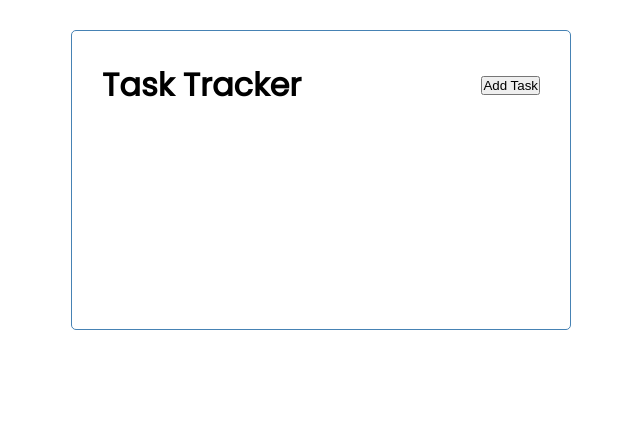
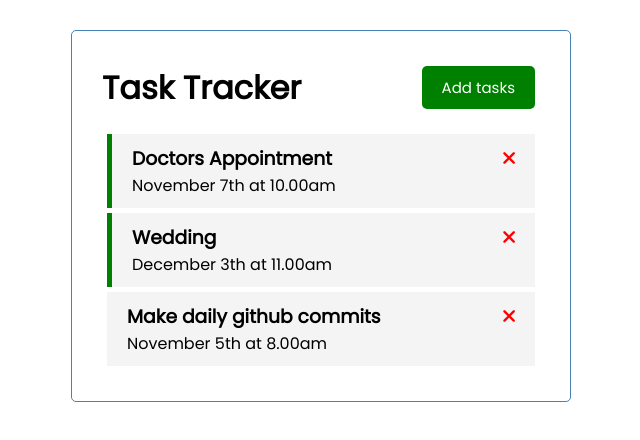
Before and after one commit to LordRanchoatos/vue-task-manager, a Vue app: page / in a window 1280 px wide. Shown: the top 440 px of the page, without its empty margins (319-959 px from the left). Built offline with nearby package versions, Linux system fonts and the light colour scheme.

Commit message:
app components ready

```diff
--- a/public/index.html
+++ b/public/index.html
@@ -5,6 +5,7 @@
     <meta http-equiv="X-UA-Compatible" content="IE=edge">
     <meta name="viewport" content="width=device-width,initial-scale=1.0">
     <link rel="icon" href="<%= BASE_URL %>favicon.ico">
+    <link rel="stylesheet" href="https://cdnjs.cloudflare.com/ajax/libs/font-awesome/6.2.0/css/all.min.css" integrity="sha512-xh6O/CkQoPOWDdYTDqeRdPCVd1SpvCA9XXcUnZS2FmJNp1coAFzvtCN9BmamE+4aHK8yyUHUSCcJHgXloTyT2A==" crossorigin="anonymous" referrerpolicy="no-referrer" />
     <title><%= htmlWebpackPlugin.options.title %></title>
   </head>
   <body>
--- a/src/App.vue
+++ b/src/App.vue
@@ -1,16 +1,46 @@
 <template>
   <div class="container">
   <Header title="Task Tracker" />
+  <Tasks :tasks="tasks" />
   </div>
 </template>
 
 <script>
 import Header from './components/Header.vue'
+import Tasks from './components/Tasks.vue'
 
 export default {
   name: 'App',
   components: {
     Header,
+    Tasks,
+  },
+  data() {
+    return {
+      tasks: []
+    }
+  },
+  created() {
+    this.tasks = [
+      {
+        id: 1,
+        text: 'Doctors Appointment',
+        day: "November 7th at 10.00am",
+        reminder: true,
+      },
+      {
+        id: 2,
+        text: 'Wedding',
+        day: "December 3th at 11.00am",
+        reminder: true,
+      },
+      {
+        id: 3,
+        text: 'Make daily github commits',
+        day: "November 5th at 8.00am",
+        reminder: false,
+      },
+    ]
   }
 }
 </script>
--- a/src/components/Button.vue
+++ b/src/components/Button.vue
@@ -1,9 +1,18 @@
 <template>
-    <button>Add Task</button>
+    <button @click="onClick()" :style="{background: color}" class="btn">{{ text }}</button>
 </template>
 
 <script>
 export default {
     name: 'Button',
+    props: {
+        text: String,
+        color: String,
+    },
+    methods: {
+        onClick()  {
+            console.log("click.....")
+        }
+    }
 }
 </script>
--- a/src/components/Header.vue
+++ b/src/components/Header.vue
@@ -1,12 +1,12 @@
 <template>
     <header>
         <h1>{{ title }}</h1>
-        <Button />
+        <Button text="Add tasks" color="green"/>
     </header>
 </template>
 
 <script>
-import Button from './Button.vue'
+import Button from './Button'
 
 
 export default {
@@ -15,7 +15,7 @@
         title: String,
     },
     components: {
-        Button
+        Button,
     }
 }
 </script>
--- /dev/null
+++ b/src/components/Task.vue
@@ -0,0 +1,45 @@
+<template>
+    <div :class="[task.reminder ? 'reminder' : '','task']">
+        <h3>
+            {{ task.text }}
+            <i @click="onDelete(task.id)" class="fas fa-times"></i>
+        </h3>
+        <p>{{ task.day }}</p>
+    </div>
+</template>
+
+<script>
+    export default {
+        name: 'Task',
+        props: {
+            task: Object,
+        },
+        methods: {
+            onDelete(id) {
+                console.log(id)
+            }
+        }
+    }
+</script>
+
+<style scope>
+.fas {
+    color: red;
+}
+.task {
+    background: #f4f4f4;
+    margin: 5px;
+    padding: 10px 20px;
+    padding: 10px 20px;
+    cursor: pointer;
+}
+
+.task.reminder {
+    border-left: 5px solid green;
+}
+.task h3 {
+    display: flex;
+    align-items: center;
+    justify-content: space-between;
+}
+</style>
--- /dev/null
+++ b/src/components/Tasks.vue
@@ -0,0 +1,21 @@
+<template>
+    <div :key="task.id" v-for="task in tasks">
+        <Task :task='task'/>
+    </div>
+</template>
+
+<script>
+
+import Task from './Task'
+
+
+    export default {
+        name: 'Tasks',
+        props: {
+            tasks: Array,
+        },
+        components: {
+            Task,
+        }
+    }
+</script>
```
